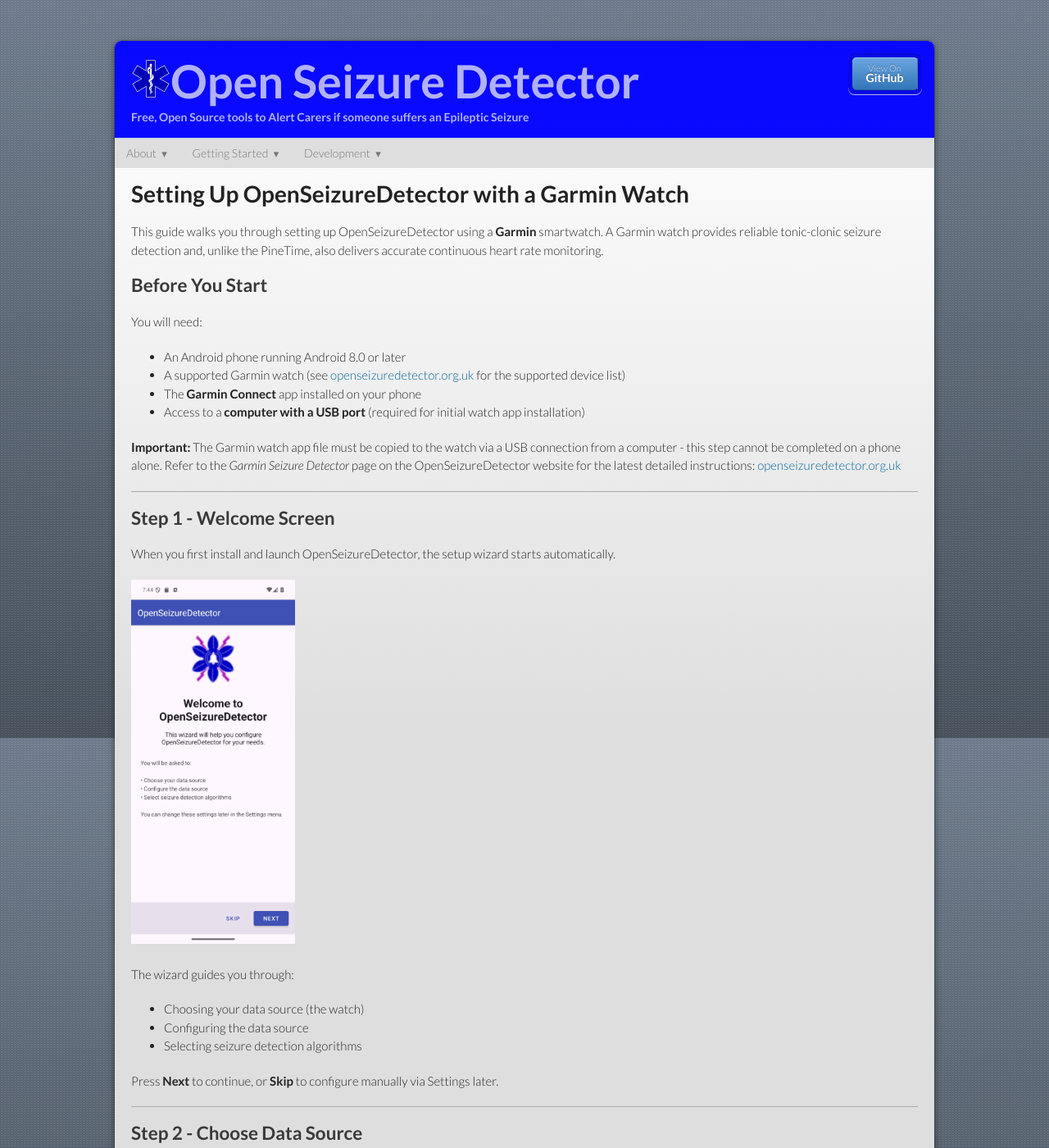
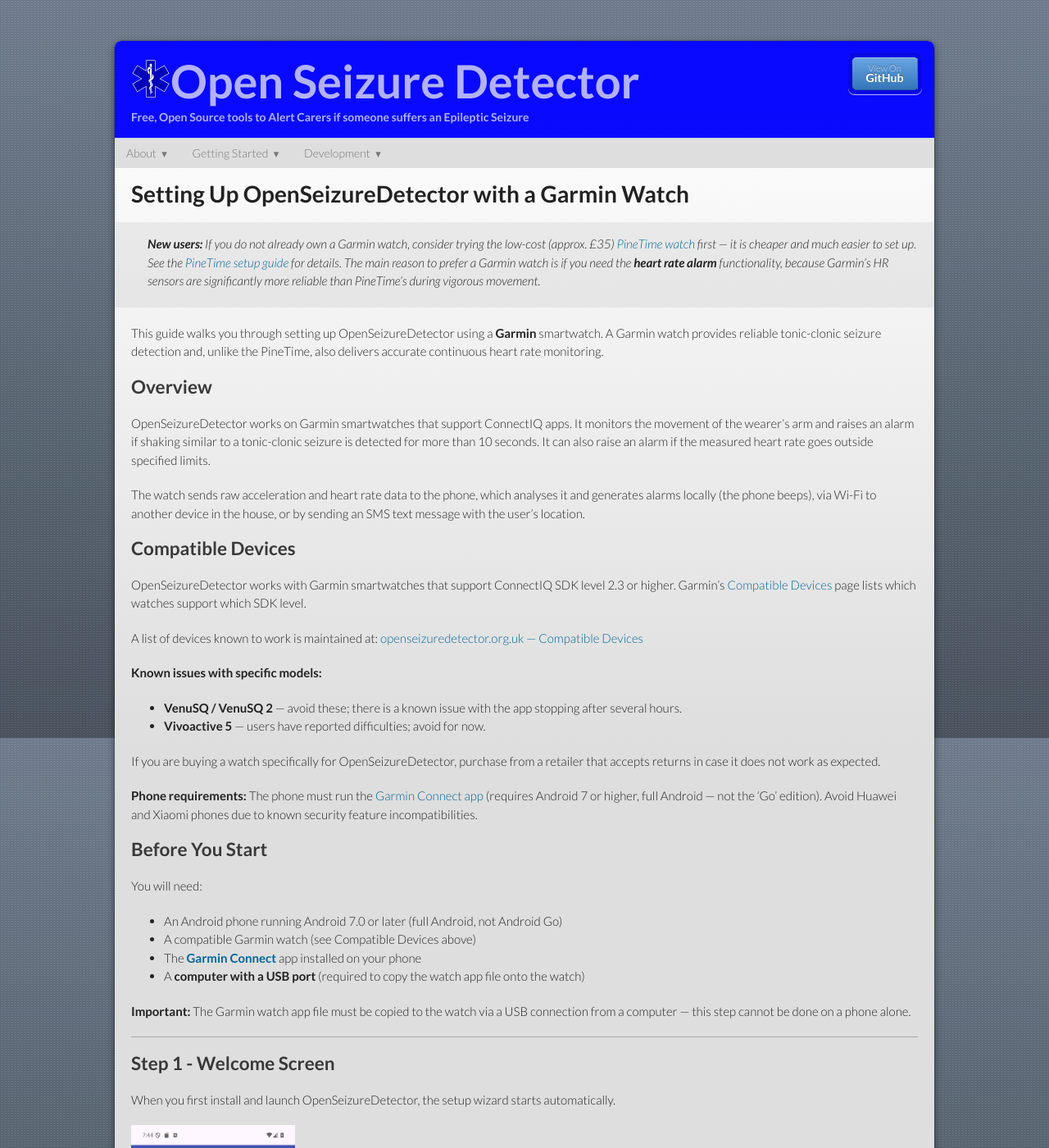
Before and after one commit to OpenSeizureDetector/openseizuredetector.github.io, a Jekyll site: the page built from pages-user/setup_garmin/index.md, in a window 1280 px wide and 1400 px high. Shown: the whole window at 82% size. Built offline with Jekyll 4.4.1, drawn with Linux system fonts in a browser that asks for light colours; some of the changed text lies outside the part shown.

Commit message:
Updated garmin instructions using content from existing web site

```diff
--- a/pages-user/setup_garmin/index.md
+++ b/pages-user/setup_garmin/index.md
@@ -5,22 +5,60 @@ title: Setting Up OpenSeizureDetector with a Garmin Watch
 
 # Setting Up OpenSeizureDetector with a Garmin Watch
 
+> **New users:** If you do not already own a Garmin watch, consider trying the low-cost
+> (approx. £35) [PineTime watch](https://pine64.com/product/pinetime-smartwatch-sealed/)
+> first — it is cheaper and much easier to set up.  See the [PineTime setup guide](../setup_pinetime/)
+> for details.  The main reason to prefer a Garmin watch is if you need the **heart rate alarm**
+> functionality, because Garmin's HR sensors are significantly more reliable than PineTime's
+> during vigorous movement.
+
 This guide walks you through setting up OpenSeizureDetector using a **Garmin** smartwatch.
 A Garmin watch provides reliable tonic-clonic seizure detection and, unlike the PineTime,
 also delivers accurate continuous heart rate monitoring.
 
+## Overview
+
+OpenSeizureDetector works on Garmin smartwatches that support ConnectIQ apps. It monitors
+the movement of the wearer's arm and raises an alarm if shaking similar to a tonic-clonic
+seizure is detected for more than 10 seconds. It can also raise an alarm if the measured
+heart rate goes outside specified limits.
+
+The watch sends raw acceleration and heart rate data to the phone, which analyses it and
+generates alarms locally (the phone beeps), via Wi-Fi to another device in the house, or
+by sending an SMS text message with the user's location.
+
+## Compatible Devices
+
+OpenSeizureDetector works with Garmin smartwatches that support ConnectIQ SDK level 2.3 or
+higher. Garmin's [Compatible Devices](https://developer.garmin.com/connect-iq/compatible-devices/)
+page lists which watches support which SDK level.
+
+A list of devices known to work is maintained at:
+[openseizuredetector.org.uk — Compatible Devices](https://www.openseizuredetector.org.uk/?page_id=1324#Compatible_Devices)
+
+**Known issues with specific models:**
+- **VenuSQ / VenuSQ 2** — avoid these; there is a known issue with the app stopping after
+  several hours.
+- **Vivoactive 5** — users have reported difficulties; avoid for now.
+
+If you are buying a watch specifically for OpenSeizureDetector, purchase from a retailer
+that accepts returns in case it does not work as expected.
+
+**Phone requirements:** The phone must run the
+[Garmin Connect app](https://play.google.com/store/apps/details?id=com.garmin.android.apps.connectmobile)
+(requires Android 7 or higher, full Android — not the 'Go' edition). Avoid Huawei and
+Xiaomi phones due to known security feature incompatibilities.
+
 ## Before You Start
 
 You will need:
-- An Android phone running Android 8.0 or later
-- A supported Garmin watch (see [openseizuredetector.org.uk](https://openseizuredetector.org.uk) for the supported device list)
-- The **Garmin Connect** app installed on your phone
-- Access to a **computer with a USB port** (required for initial watch app installation)
+- An Android phone running Android 7.0 or later (full Android, not Android Go)
+- A compatible Garmin watch (see Compatible Devices above)
+- The **[Garmin Connect](https://play.google.com/store/apps/details?id=com.garmin.android.apps.connectmobile)** app installed on your phone
+- A **computer with a USB port** (required to copy the watch app file onto the watch)
 
 **Important:** The Garmin watch app file must be copied to the watch via a USB connection
-from a computer - this step cannot be completed on a phone alone. Refer to the
-*Garmin Seizure Detector* page on the OpenSeizureDetector website for the latest detailed
-instructions: [openseizuredetector.org.uk](https://openseizuredetector.org.uk)
+from a computer — this step cannot be done on a phone alone.
 
 ---
 
@@ -62,42 +100,66 @@ The Garmin configuration screen summarises the steps needed to set up your watch
 
 [<img alt="Garmin configuration screen" src="images/03_datasource_config_garmin.png" width="200">](images/03_datasource_config_garmin.png){:target="_blank"}
 
-**Note:** For full details refer to the *Garmin Seizure Detector* page on the
-OpenSeizureDetector website: [openseizuredetector.org.uk](https://openseizuredetector.org.uk)
+Work through each sub-step below before pressing **Next**.
 
 ### Step 3-1 - Pair the Watch with Garmin Connect
 
 Pair your Garmin watch with your Android phone using the **Garmin Connect** app, following
-Garmin's standard pairing instructions. This establishes the Bluetooth link between the
-phone and watch that OpenSeizureDetector uses.
+Garmin's standard pairing instructions for your watch model. This establishes the Bluetooth
+link between the phone and watch that OpenSeizureDetector uses.
 
-### Step 3-2 - Download the GarminSD Watch App File
+Once paired, verify that Garmin Connect is successfully receiving data from the watch before
+continuing.
 
-On a **computer** (not the phone), download the GarminSD watch app `.prg` file from the
-OpenSeizureDetector source code repository on GitHub:
-[github.com/OpenSeizureDetector](https://github.com/OpenSeizureDetector)
+**Disable watch notifications:** Garmin Connect forwards phone notifications (emails, SMS,
+etc.) to the watch. This interferes with seizure detection data transfer and should be
+disabled. In the Garmin Connect app, go to **Settings → Notifications → App Notifications**
+and disable all app notifications.
 
-The installation of custom Garmin watch apps requires a computer with a USB connection -
-it cannot currently be performed directly from the phone.
+### Step 3-2 - Install the OpenSeizureDetector Android App
 
-### Step 3-3 - Connect Your Watch to the Computer via USB
+If you have not already done so, install the latest version of the OpenSeizureDetector
+Android app from [Google Play](https://play.google.com/store/apps/details?id=uk.org.openseizuredetector).
 
-Plug your Garmin watch into the computer using its charging/data USB cable. The watch
-will appear as a removable drive.
+**Important battery setting:** On your phone, search for **"Optimise Battery Usage"** in
+Settings and make sure OpenSeizureDetector is set to **Not optimised** — otherwise the
+Android system may shut it down to save power.
 
-### Step 3-4 - Copy the Watch App File onto the Watch
+Also open Garmin Connect and go to **Settings → Notifications → App Notifications** and
+ensure that notifications from OpenSeizureDetector are **disabled** in Garmin Connect
+(to prevent watch buzzing that interferes with data transfer).
 
-Copy the downloaded `.prg` file into the `GARMIN/APPS` folder on the watch drive.
-Safely eject the watch when the copy is complete.
+### Step 3-3 - Install the GarminSD Watch App
 
-### Step 3-5 - Launch the OpenSeizureDetector App on Your Watch
+There is a [video walkthrough on YouTube](https://youtu.be/modxwJLAFjQ) of the steps
+below (note: it is slightly out of date, so read the steps here too):
 
-On the Garmin watch, navigate to **Apps** and launch the **OpenSeizureDetector** (GarminSD)
-app. The watch app must be running before the phone app can connect.
+<iframe width="560" height="315" src="https://www.youtube.com/embed/modxwJLAFjQ" title="GarminSD watch app installation" frameborder="0" allow="accelerometer; autoplay; clipboard-write; encrypted-media; gyroscope; picture-in-picture; web-share" referrerpolicy="strict-origin-when-cross-origin" allowfullscreen></iframe>
 
-**Important:** Make sure the Garmin watch app is running before pressing Next.
+1. **Download the watch app** — on a computer, download the latest `GarminSD.prg` file
+   from the [GarminSD releases page](https://github.com/OpenSeizureDetector/Garmin_SD/releases/latest)
+   on GitHub.
+   - If the latest release does not work on your watch, try the `v2.0.7x` variant (compiled
+     with newer Garmin tools; works on newer watches but not some older models).
 
-Press **Next** once the watch app is confirmed running.
+2. **Connect the watch to the computer** via its charging/data USB cable. The watch
+   appears as a removable drive.
+
+3. **Copy the file onto the watch** — open the watch drive and copy `GarminSD.prg` into
+   the `GARMIN/APPS` folder. Create the folder if it does not exist.
+   - On some older watches, the file must be renamed to exactly `GarminSD.prg` (i.e.
+     remove any version number from the filename) or it will not appear in the apps list.
+
+4. **Safely eject the watch** and disconnect the USB cable.
+
+5. **Verify the app is present** — on the watch, navigate to the full apps list. You
+   should see **GarminSD** in the list.
+
+6. **Start the GarminSD app** on the watch — the heart rate reading should update every
+   second. See [Starting the Watch App](#starting-the-watch-app) below for detailed
+   button-press instructions.
+
+Press **Next** in the phone app once the GarminSD watch app is confirmed running.
 
 ---
 
@@ -177,14 +239,51 @@ Adjust these to suit the person being monitored, based on advice from their medi
 
 ---
 
+## Starting the Watch App
+
+The exact button layout varies by Garmin model. The instructions below are for the
+**Vivoactive 3** — adapt as needed for your watch.
+
+Once GarminSD.prg is installed and the watch is disconnected from the computer:
+
+1. Press the **main side button** to open the list of favourite apps.
+2. Scroll up until you see the **four-dots grid icon** and press it to open the full app list.
+3. Scroll to the bottom of the list — **GarminSD** should appear there.
+4. Tap **GarminSD** to launch it.
+
+When the app starts, it displays the version number for the first 5–10 seconds, then
+switches to showing the seizure detector status (**OK / WARNING / ALARM / FAULT**) and
+a live heart rate reading updated every second.
+
+### Adding GarminSD to Your Favourites
+
+To make the app easier to start each day, add it to your favourites list:
+
+1. From the main watch face, press the main button to open the favourites list.
+2. Press and hold one of the app icons and select **Manage Apps**.
+3. Scroll to **GarminSD** and select it, then choose **Add Favourite**.
+4. Optionally remove less-used apps from the list to keep it short.
+
+GarminSD will now appear directly in the favourites list with a single button press.
+
+---
+
 ## Troubleshooting
 
 | Problem | Solution |
 |---------|----------|
-| Watch app not found on USB drive | Navigate to the GARMIN/APPS folder; create it if it does not exist |
-| Phone not receiving data from watch | Ensure the GarminSD app is actively running on the watch, not just installed |
-| App shows Connecting indefinitely | Re-launch the GarminSD app on the watch and restart OSD on the phone |
-| Heart rate not displayed | Wear the watch snugly; ensure the HR sensor window on the watch back is clean |
-| Garmin Connect pairing fails | Follow Garmin official pairing instructions for your specific watch model |
+| Watch app not found on USB drive | Navigate to the `GARMIN/APPS` folder on the watch drive; create it if it does not exist |
+| GarminSD does not appear in watch app list | Rename the file to exactly `GarminSD.prg` (remove any version number) and re-copy |
+| App shows `FAULT` status | Ensure GarminSD is actively running on the watch, then restart OSD on the phone |
+| Phone shows *Connecting* indefinitely | Re-launch GarminSD on the watch; restart OSD on the phone |
+| Heart rate not displayed | Wear the watch snugly; ensure the HR sensor window on the back is clean |
+| Garmin Connect pairing fails | Follow Garmin's official pairing instructions for your specific watch model |
+| Watch keeps buzzing with notifications | Disable App Notifications for OpenSeizureDetector in Garmin Connect Settings |
+| OSD shut down by Android in background | Set OSD to *Not optimised* in your phone's Battery Optimisation settings |
+| Watch appears to work then stops after hours | Avoid VenuSQ / VenuSQ2 models; try a different compatible Garmin model |
 
-For full Garmin setup instructions see: [openseizuredetector.org.uk](https://openseizuredetector.org.uk)
+For the full troubleshooting procedure and FAQ (including watch error codes) see:
+[openseizuredetector.org.uk](https://openseizuredetector.org.uk)
+
+Please report issues or successes to graham@openseizuredetector.org.uk or the
+[OpenSeizureDetector Facebook page](https://facebook.com/openseizuredetector).
```
